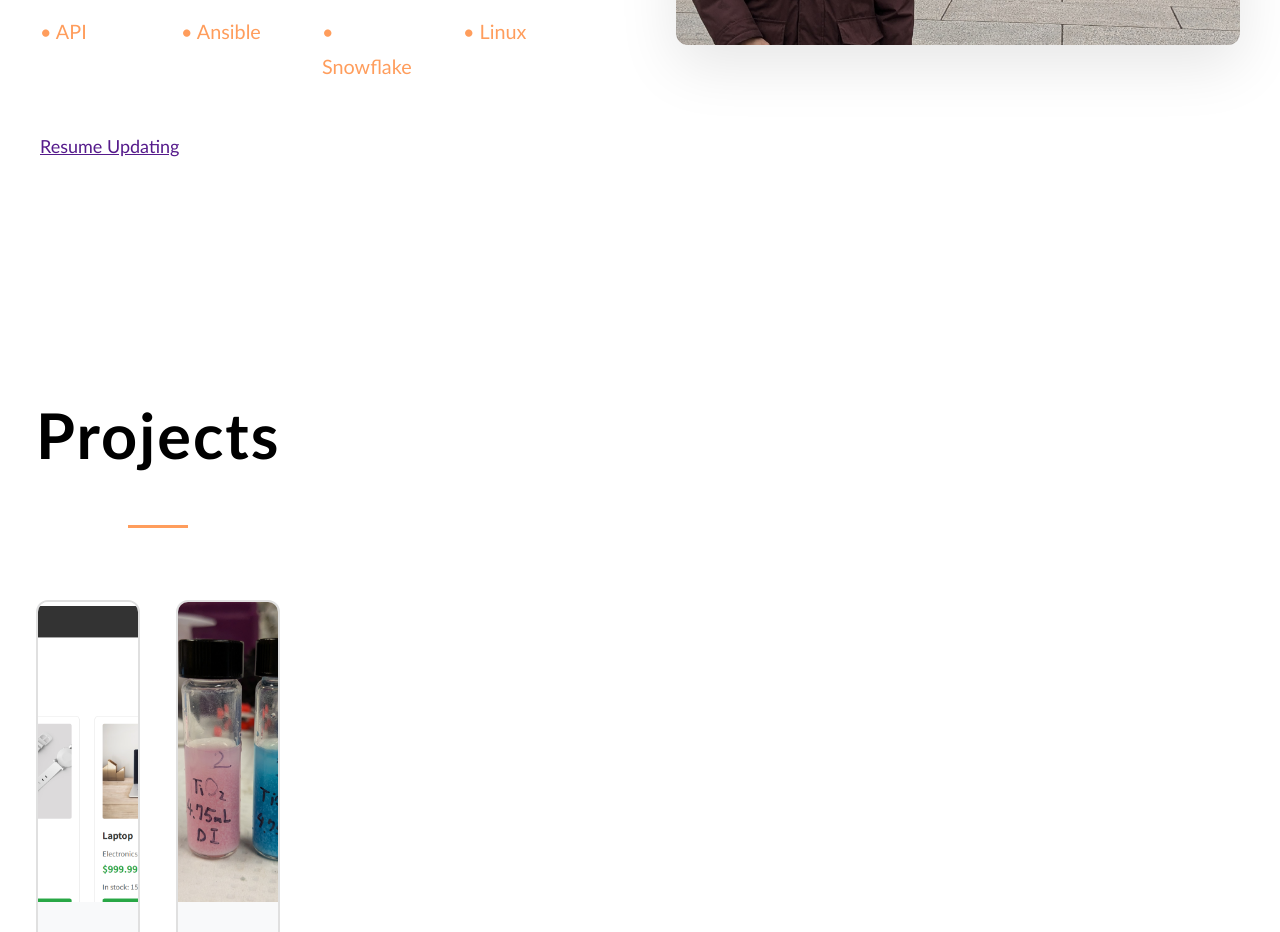
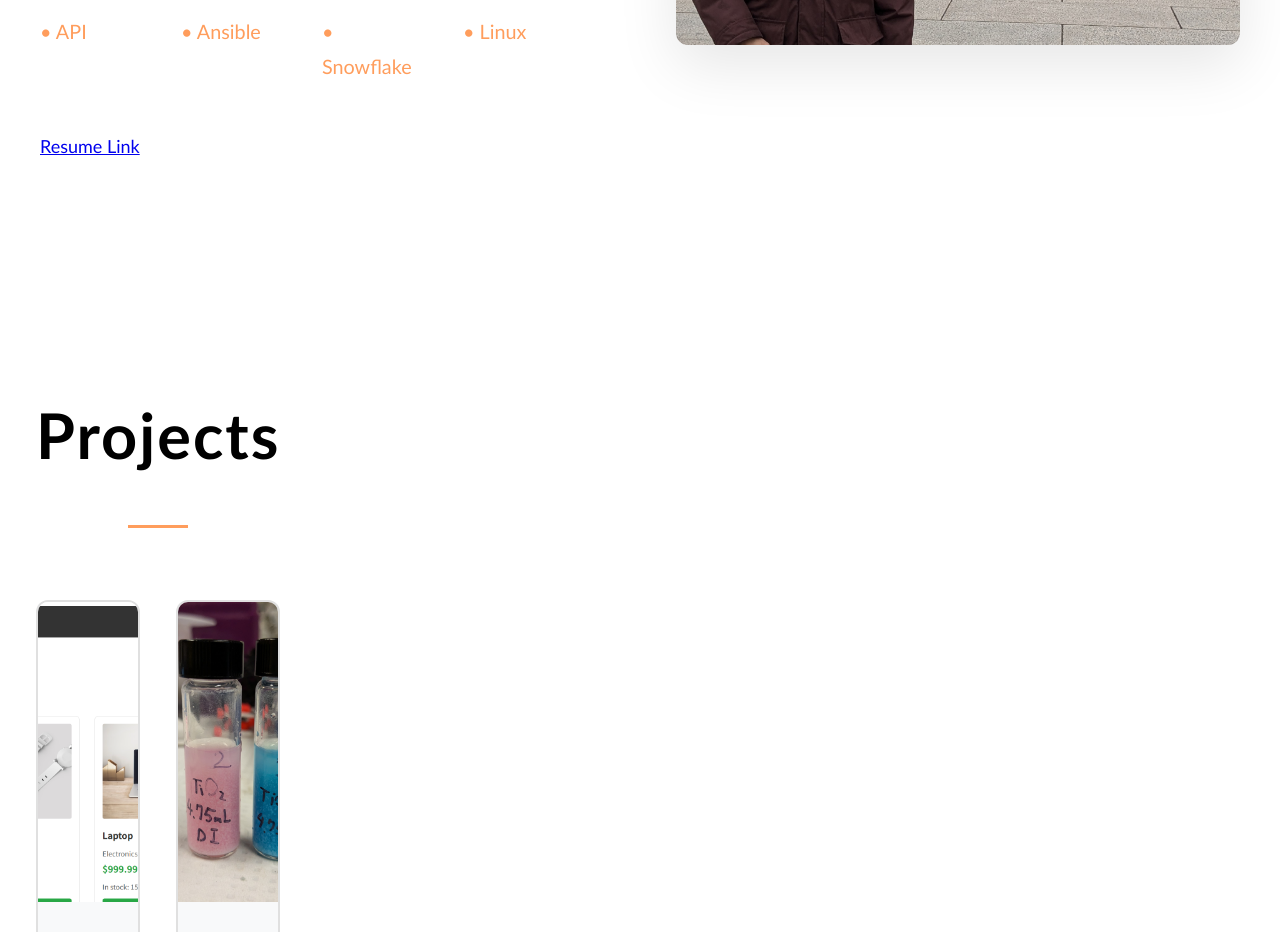
Before and after one commit to KevinRyouInoue/Portfolio, a website: page public/index.html in a window 1280 px wide. Shown: the part 1580-2512 px from the top of the page. Drawn offline with Linux system fonts and the light colour scheme.

Commit message:
Update resume link in index.html

```diff
--- a/public/index.html
+++ b/public/index.html
@@ -71,8 +71,8 @@
                     <div class="tech-item">• Linux</div>
 
                 </div>
-                <a href=>
-                    Resume Updating
+                <a href="https://drive.google.com/file/d/1mPq9CyPtXLAJj0nj7w3W67qEDFeF4RvI/view">
+                    Resume Link
                 </a>
             </div>
             <div class="about-image">
```
